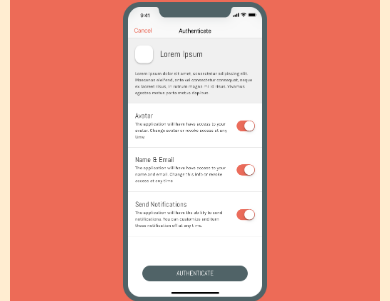
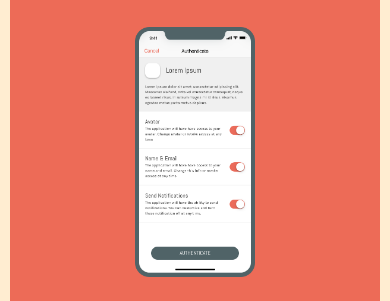
Before and after one commit to loginwithhub/landing-page, a plain HTML site: page src/index.html in a window 390 px wide. Shown: the part 82-383 px from the top of the page. Drawn offline with Linux system fonts and the light colour scheme.

Commit message:
responsive

```diff
--- a/src/main.css
+++ b/src/main.css
@@ -48,7 +48,7 @@ body {
 section {
   width: calc(100vw - 20px);
   height: calc(100vh - 20px);
-  min-height: 800px;
+  min-height: 700px;
   margin: 10px;
   border-radius: 5px;
   justify-content: center;
@@ -245,7 +245,7 @@ section .content {
   }
 
   .screenshot {
-    height: 300px;
+    height: 250px;
     width: auto;
     flex-shrink: 0;
     align-self: center;
```
